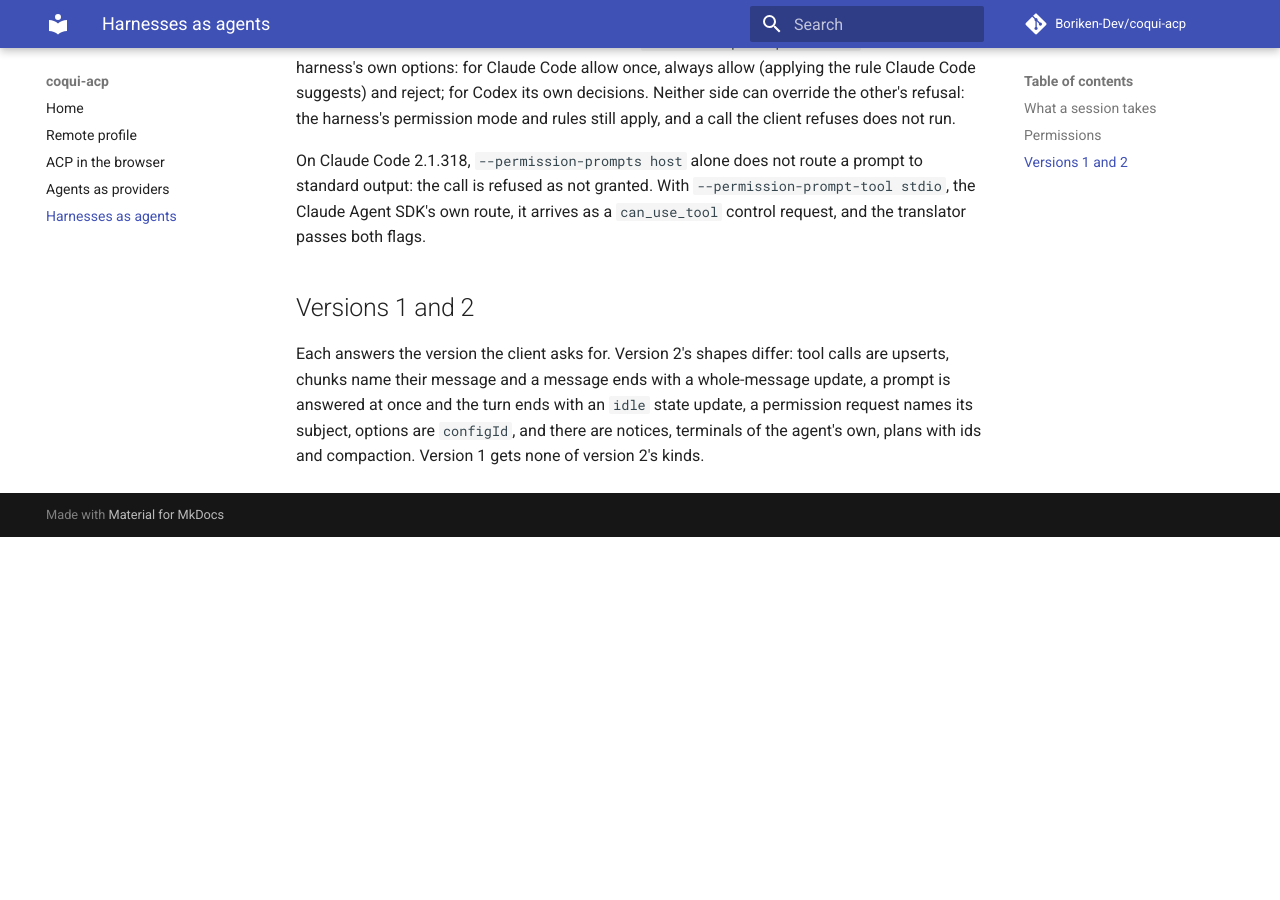
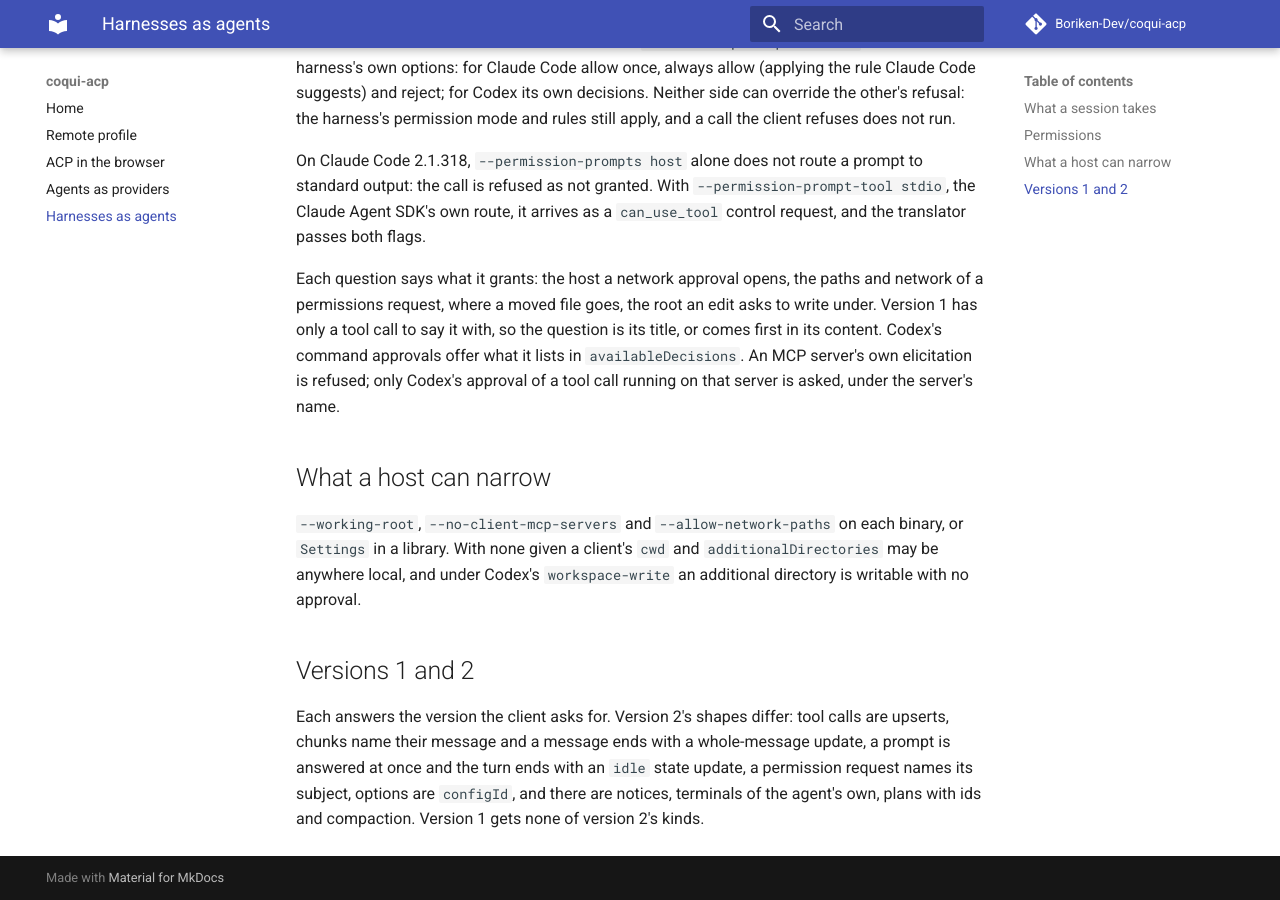
Before and after one commit to Boriken-Dev/coqui-acp, an MkDocs documentation site: the page built from docs/harnesses.md, in a window 1280 px wide and 900 px high, scrolled down 1281 px. Built offline with MkDocs 1.6.1 and Material for MkDocs 9.7.7, drawn with Linux system fonts in a browser that asks for light colours; comment, search, counter and statistics services are not loaded; before the commit the page ends 1818 px from its top, so only the background shows below that.

Commit message:
docs: what a host can narrow, what a question says, and what Codex's own reading of its arguments and login needs

```diff
--- a/docs/harnesses.md
+++ b/docs/harnesses.md
@@ -35,6 +35,17 @@ On Claude Code 2.1.318, `--permission-prompts host` alone does not route a promp
 granted. With `--permission-prompt-tool stdio`, the Claude Agent SDK's own route, it arrives as a `can_use_tool` control request,
 and the translator passes both flags.
 
+Each question says what it grants: the host a network approval opens, the paths and network of a permissions request, where a
+moved file goes, the root an edit asks to write under. Version 1 has only a tool call to say it with, so the question is its title,
+or comes first in its content. Codex's command approvals offer what it lists in `availableDecisions`. An MCP server's own
+elicitation is refused; only Codex's approval of a tool call running on that server is asked, under the server's name.
+
+## What a host can narrow
+
+`--working-root`, `--no-client-mcp-servers` and `--allow-network-paths` on each binary, or `Settings` in a library. With none given
+a client's `cwd` and `additionalDirectories` may be anywhere local, and under Codex's `workspace-write` an additional directory is
+writable with no approval.
+
 ## Versions 1 and 2
 
 Each answers the version the client asks for. Version 2's shapes differ: tool calls are upserts, chunks name their message and a
```
Also changed, not shown: crates/coqui-acp-claude/AGENTS.md (+1 -1 lines), crates/coqui-acp-codex/AGENTS.md (+9 -1 lines), crates/coqui-acp-harness/AGENTS.md (+1 -1 lines).
